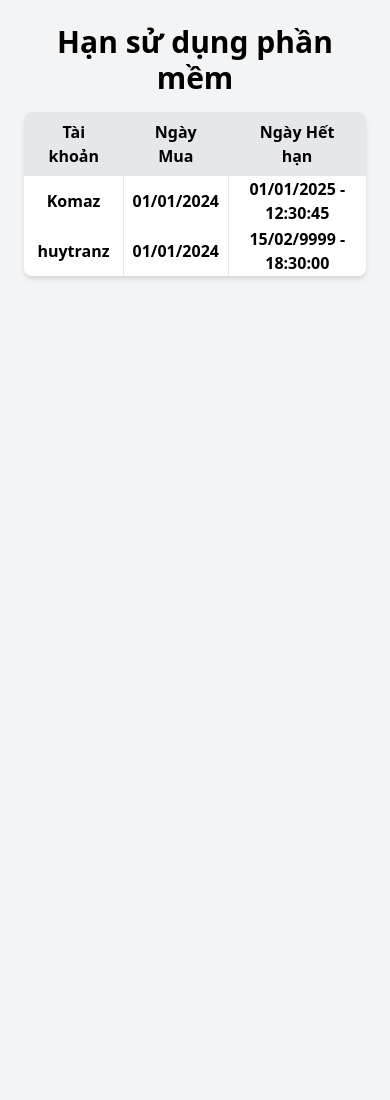
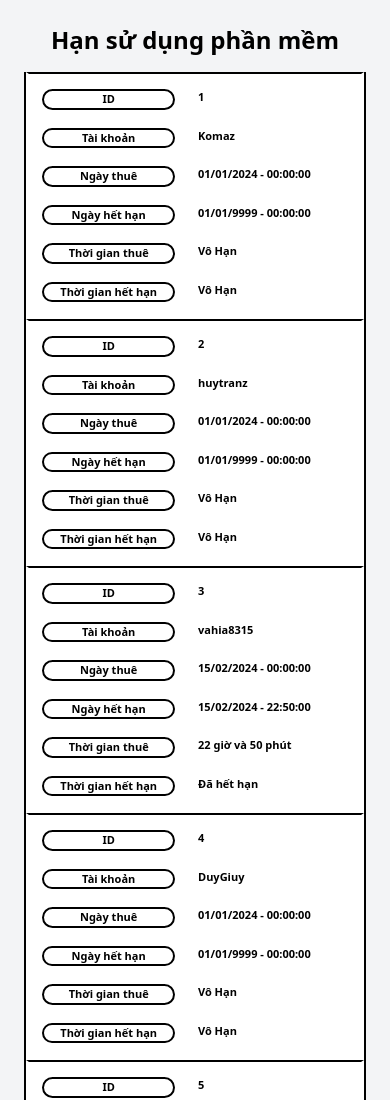
Before and after one commit to Huy-y/checkexpiry, a plain HTML site: page index.html in a window 390 px wide. Shown: the top 1100 px of the page. Before the commit the page ends 844 px from the top, so only its background shows below. Drawn offline with nearby package versions, Linux system fonts and the light colour scheme.

Commit message:
Add files via upload

```diff
--- a/index.html
+++ b/index.html
@@ -8,25 +8,34 @@
       href="https://cdn.jsdelivr.net/npm/tailwindcss@2.2.19/dist/tailwind.min.css"
       rel="stylesheet"
     />
-    <link rel="stylesheet" href="style.css" />
+    <link href="./style.css" rel="stylesheet" />
   </head>
+
   <body class="bg-gray-100 p-6">
-    <h2 class="text-3xl font-bold text-center mb-4">Hạn sử dụng phần mềm</h2>
+    <h2 class="md:text-3xl font-bold text-center mb-4 text-2xl">
+      Hạn sử dụng phần mềm
+    </h2>
+    <div>
       <table
         id="expiryTable"
-      class="mx-auto w-full bg-white shadow-md rounded-lg overflow-hidden"
+        class="w-full bg-white overflow-hidden md:shadow-lgmd:rounded-2xl"
       >
-      <thead class="bg-gray-200">
-        <tr>
-          <th class="px-4 py-2 text-center">Tài khoản</th>
-          <th class="px-4 py-2 text-center">Ngày Mua</th>
-          <th class="px-4 py-2 text-center">Ngày Hết hạn</th>
+        <thead class="hidden sm:table-header-group">
+          <tr class="bg-gray-400">
+            <th class="py-2 text-center">ID</th>
+            <th class="px-2 sm:px-4 py-2 text-center">Tài khoản</th>
+            <th class="px-2 sm:px-4 py-2 text-center">Ngày Thuê</th>
+            <th class="px-2 sm:px-4 py-2 text-center">Ngày Hết hạn</th>
+            <th class="px-2 sm:px-2 py-2 text-center">Thời gian thuê</th>
+            <th class="px-2 sm:px-2 py-2 text-center">Thời gian hết hạn</th>
           </tr>
         </thead>
-      <tbody>
+
+        <tbody id="tableBody" class="sm:hidden">
           <!-- Các hàng sẽ được thêm tự động từ JavaScript -->
         </tbody>
       </table>
+    </div>
 
     <script src="script.js"></script>
   </body>
--- a/script.js
+++ b/script.js
@@ -1,26 +1,207 @@
-// JavaScript code
 const expiryData = [
+  // Acc Player
   {
+    id: 1,
     account: "Komaz",
-    dateBuy: "01/01/2024",
-    dateExpiry: "01/01/2025 - 12:30:45",
+    dateBuy: "01/01/2024 - 00:00:00",
+    dateExpiry: "01/01/9999 - 00:00:00",
   },
   {
+    id: 2,
     account: "huytranz",
-    dateBuy: "01/01/2024",
-    dateExpiry: "15/02/9999 - 18:30:00",
+    dateBuy: "01/01/2024 - 00:00:00",
+    dateExpiry: "01/01/9999 - 00:00:00",
   },
-  // Thêm dữ liệu cho các tài khoản khác tùy theo nhu cầu của bạn
+  {
+    id: 3,
+    account: "vahia8315",
+    dateBuy: "15/02/2024 - 00:00:00",
+    dateExpiry: "15/02/2024 - 22:50:00",
+  },
+  {
+    id: 4,
+    account: "DuyGiuy",
+    dateBuy: "01/01/2024 - 00:00:00",
+    dateExpiry: "01/01/9999 - 00:00:00",
+  },
+  {
+    id: 5,
+    account: "HySatou",
+    dateBuy: "01/01/2024 - 00:00:00",
+    dateExpiry: "01/01/9999 - 00:00:00",
+  },
+  {
+    id: 6,
+    account: "HutCo",
+    dateBuy: "01/01/2024 - 00:00:00",
+    dateExpiry: "01/01/9999 - 00:00:00",
+  },
+  // Acc AutoClick
+  {
+    id: 7,
+    account: "OmaReturn",
+    dateBuy: "01/01/2024 - 00:00:00",
+    dateExpiry: "01/01/9999 - 00:00:00",
+  },
+  {
+    id: 8,
+    account: "JustPotato",
+    dateBuy: "01/01/2024 - 00:00:00",
+    dateExpiry: "01/01/9999 - 00:00:00",
+  },
+  {
+    id: 9,
+    account: "LightTeki",
+    dateBuy: "01/01/2024 - 00:00:00",
+    dateExpiry: "01/01/9999 - 00:00:00",
+  },
+  {
+    id: 10,
+    account: "khang6a4",
+    dateBuy: "01/01/2024 - 00:00:00",
+    dateExpiry: "01/01/9999 - 00:00:00",
+  },
+  {
+    id: 11,
+    account: "Trieocayy",
+    dateBuy: "01/01/2024 - 00:00:00",
+    dateExpiry: "01/01/9999 - 00:00:00",
+  },
+  {
+    id: 12,
+    account: "Cuei0h",
+    dateBuy: "01/01/2024 - 00:00:00",
+    dateExpiry: "01/01/9999 - 00:00:00",
+  },
 ];
 
 const tableBody = document.querySelector("#expiryTable tbody");
+const buyDateRegex = /^(\d{2})\/(\d{2})\/(\d{4}) - (\d{2}):(\d{2}):(\d{2})$/;
+const expiryDateRegex = /^(\d{2})\/(\d{2})\/(\d{4}) - (\d{2}):(\d{2}):(\d{2})$/;
 
 expiryData.forEach((data) => {
   const row = document.createElement("tr");
+
+  // Lấy các thành phần của ngày mua và ngày hết hạn từ chuỗi sử dụng regex
+  const buyDateMatch = data.dateBuy.match(buyDateRegex);
+  const expiryDateMatch = data.dateExpiry.match(expiryDateRegex);
+
+  // Trích xuất các thành phần của ngày mua và ngày hết hạn từ kết quả match
+  const DayBuy = buyDateMatch[1];
+  const MonthBuy = buyDateMatch[2];
+  const YearBuy = buyDateMatch[3];
+  const HourBuy = buyDateMatch[4];
+  const MinuteBuy = buyDateMatch[5];
+  const SecondBuy = buyDateMatch[6];
+
+  const DayExpiry = expiryDateMatch[1];
+  const MonthExpiry = expiryDateMatch[2];
+  const YearExpiry = expiryDateMatch[3];
+  const HourExpiry = expiryDateMatch[4];
+  const MinuteExpiry = expiryDateMatch[5];
+  const SecondExpiry = expiryDateMatch[6];
+
+  let duration;
+  let timeleft;
+
+  if (YearExpiry.includes("9999")) {
+    duration = "Vô Hạn";
+    timeleft = "Vô Hạn";
+  } else {
+    const buyDateTime = new Date(
+      YearBuy,
+      MonthBuy - 1,
+      DayBuy,
+      HourBuy,
+      MinuteBuy,
+      SecondBuy
+    );
+    const expiryDateTime = new Date(
+      YearExpiry,
+      MonthExpiry - 1,
+      DayExpiry,
+      HourExpiry,
+      MinuteExpiry,
+      SecondExpiry
+    );
+
+    timeleft = calculateTimeLeft(expiryDateTime);
+    const diffInMs = expiryDateTime - buyDateTime;
+    const days = Math.floor(diffInMs / (1000 * 60 * 60 * 24));
+    const hours = Math.floor(
+      (diffInMs % (1000 * 60 * 60 * 24)) / (1000 * 60 * 60)
+    );
+    const minutes = Math.floor((diffInMs % (1000 * 60 * 60)) / (1000 * 60));
+    const seconds = Math.floor((diffInMs % (1000 * 60)) / 1000);
+
+    if (days > 365) {
+      const years = Math.floor(days / 365);
+      const remainingDays = days % 365;
+      if (remainingDays === 0) {
+        duration = `${years} năm`;
+      } else {
+        duration = `${years} năm và ${remainingDays} ngày`;
+      }
+    } else {
+      if (days > 0) {
+        duration = `${days} ngày và ${hours} giờ`;
+      } else if (hours > 0) {
+        duration = `${hours} giờ và ${minutes} phút`;
+      } else if (minutes > 1) {
+        duration = `${minutes} phút và ${seconds} giây`;
+      } else if (minutes === 1) {
+        duration = `1 phút`;
+      } else {
+        duration = `${seconds} giây`;
+      }
+    }
+  }
+
+  // Tạo nội dung cho hàng
   row.innerHTML = `
-        <td class="font-semibold text-center border-r">${data.account}</td>
-        <td class="font-semibold text-center border-r">${data.dateBuy}</td>
-        <td class="font-semibold text-center">${data.dateExpiry}</td>
-    `;
+        <td class="font-semibold py-2 text-center border-r border-t">${data.id}</td>
+        <td class="font-semibold py-2 text-center border-r border-t">${data.account}</td>
+        <td class="font-semibold py-2 text-center border-r border-t">${data.dateBuy}</td>
+        <td class="font-semibold py-2 text-center border-r border-t">${data.dateExpiry}</td>
+        <td class="font-semibold py-2 text-center border-r border-t">${duration}</td>
+        <td class="font-semibold py-2 text-center border-t">${timeleft}</td>
+      `;
+
+  // Thêm hàng vào bảng
   tableBody.appendChild(row);
 });
+
+// Tính toán thời gian còn lại từ thời điểm hiện tại đến thời điểm hết hạn
+function calculateTimeLeft(expiryDateTime) {
+  const now = new Date(); // Thời gian hiện tại
+
+  // Tính toán sự khác biệt giữa thời gian hiện tại và thời gian hết hạn
+  let diffInMs = expiryDateTime - now.getTime();
+  let timeleft = "";
+
+  // Nếu thời gian còn lại nhỏ hơn hoặc bằng 0, nghĩa là đã hết hạn
+  if (diffInMs <= 0) {
+    timeleft = "Đã hết hạn";
+  } else {
+    // Chuyển đổi thời gian còn lại thành giờ, phút và giây
+    const days = Math.floor(diffInMs / (1000 * 60 * 60 * 24));
+    diffInMs %= 1000 * 60 * 60 * 24;
+    const hours = Math.floor(diffInMs / (1000 * 60 * 60));
+    diffInMs %= 1000 * 60 * 60;
+    const minutes = Math.floor(diffInMs / (1000 * 60));
+    diffInMs %= 1000 * 60;
+    const seconds = Math.floor(diffInMs / 1000);
+    // Kiểm tra nếu năm hết hạn là 9999 thì trả về "Vô Hạn"
+    if (days > 0) {
+      timeleft += `${days} ngày `;
+    } else if (hours > 0) {
+      timeleft += `${hours} giờ `;
+    } else if (minutes > 0) {
+      timeleft += `${minutes} phút `;
+    } else {
+      timeleft += `${seconds} giây`;
+    }
+  }
+
+  return timeleft;
+}
--- /dev/null
+++ b/style.css
@@ -0,0 +1,166 @@
+@media (max-width: 400px){
+  /* Ẩn tiêu đề bảng trên điện thoại di động */
+  table#expiryTable thead {
+    display: none;
+  }
+
+  /* Hiển thị mỗi dòng dữ liệu là một phần tử block */
+  table#expiryTable tbody tr {
+    display: block;
+    padding-bottom: 10px;
+    font-size: 11px;
+  }
+
+  table#expiryTable tbody {
+    background-color:  #ffffff;
+    border-left: 2px solid #000000;
+    border-right: 2px solid #000000;
+    border-bottom: 2px solid #000000;
+  }
+
+  /* Định dạng cho mỗi dòng dữ liệu */
+  table#expiryTable tbody tr td {
+    display: block;
+    text-align: left;
+    font-weight: bold;
+    padding-left: 50%;
+    position: relative;
+    border: solid #ffffff;
+  }
+
+  /* Định dạng cho mỗi phần tử tiêu đề */
+  table#expiryTable tbody tr td:before {
+    position: absolute;
+    left: 4%;
+    width: 40%;
+    display: block;
+    border: 2px solid #000000;
+    border-radius: 20px;
+    font-weight: bold;
+    text-align: center;
+  }
+
+  table#expiryTable tbody tr td:nth-child(1) {
+    border-top: 2px solid #000000;
+    padding-top: 15px;
+  }
+
+  /* Định dạng cho từng tiêu đề */
+  table#expiryTable tbody tr td:nth-child(1)::before {
+    content: "ID"; /* Text bạn muốn hiển thị cho ô số 1 */
+  }
+  table#expiryTable tbody tr td:nth-child(2)::before {
+    content: "Tài khoản"; /* Text bạn muốn hiển thị cho ô số 2 */
+  }
+  table#expiryTable tbody tr td:nth-child(3)::before {
+    content: "Ngày thuê"; /* Text bạn muốn hiển thị cho ô số 3 */
+  }
+  table#expiryTable tbody tr td:nth-child(4)::before {
+    content: "Ngày hết hạn"; /* Text bạn muốn hiển thị cho ô số 4 */
+  }
+  table#expiryTable tbody tr td:nth-child(5)::before {
+    content: "Thời gian thuê"; /* Text bạn muốn hiển thị cho ô số 5 */
+  }
+  table#expiryTable tbody tr td:nth-child(6)::before {
+    content: "Thời gian hết hạn"; /* Text bạn muốn hiển thị cho ô số 6 */
+  }
+}
+
+@media (min-width: 400px) and (max-width: 640px){
+  /* Ẩn tiêu đề bảng trên điện thoại di động */
+  table#expiryTable thead {
+    display: none;
+  }
+
+  /* Hiển thị mỗi dòng dữ liệu là một phần tử block */
+  table#expiryTable tbody tr {
+    display: block;
+    padding-bottom: 15px;
+    font-size: 16px;
+  }
+
+  table#expiryTable tbody {
+    background-color:  #ffffff;
+    border-left: 2px solid #000000;
+    border-right: 2px solid #000000;
+    border-bottom: 2px solid #000000;
+  }
+
+  /* Định dạng cho mỗi dòng dữ liệu */
+  table#expiryTable tbody tr td {
+    display: block;
+    text-align: left;
+    font-weight: bold;
+    padding-left: 50%;
+    position: relative;
+    border: solid #ffffff;
+  }
+
+  /* Định dạng cho mỗi phần tử tiêu đề */
+  table#expiryTable tbody tr td:before {
+    position: absolute;
+    left: 4%;
+    width: 40%;
+    display: block;
+    border: 2px solid #000000;
+    border-radius: 20px;
+    font-weight: bold;
+    text-align: center;
+  }
+
+  table#expiryTable tbody tr td:nth-child(1) {
+    border-top: 2px solid #000000;
+    padding-top: 20px;
+  }
+
+  /* Định dạng cho từng tiêu đề */
+  table#expiryTable tbody tr td:nth-child(1)::before {
+    content: "ID"; /* Text bạn muốn hiển thị cho ô số 1 */
+  }
+  table#expiryTable tbody tr td:nth-child(2)::before {
+    content: "Tài khoản"; /* Text bạn muốn hiển thị cho ô số 2 */
+  }
+  table#expiryTable tbody tr td:nth-child(3)::before {
+    content: "Ngày thuê"; /* Text bạn muốn hiển thị cho ô số 3 */
+  }
+  table#expiryTable tbody tr td:nth-child(4)::before {
+    content: "Ngày hết hạn"; /* Text bạn muốn hiển thị cho ô số 4 */
+  }
+  table#expiryTable tbody tr td:nth-child(5)::before {
+    content: "Thời gian thuê"; /* Text bạn muốn hiển thị cho ô số 5 */
+  }
+  table#expiryTable tbody tr td:nth-child(6)::before {
+    content: "Thời gian hết hạn"; /* Text bạn muốn hiển thị cho ô số 6 */
+  }
+}
+
+/* Dành cho màn hình lớn hơn (máy tính) */
+@media (min-width: 641px) {
+  /* Hiển thị tiêu đề bảng trên máy tính */
+  table#expiryTable thead {
+    display: table-header-group;
+  }
+  /* Hiển thị lại các phần tử tbody, tr, td trên máy tính */
+  table#expiryTable tbody {
+    display: table-row-group;
+  }
+  table#expiryTable tbody tr {
+    display: table-row;
+  }
+  table#expiryTable tbody td {
+    display: table-cell;
+    vertical-align: middle;
+  }
+  /* Đặt lại các ô dữ liệu cho các cột cụ thể */
+  table#expiryTable tbody td:nth-child(1) {
+    text-align: center;
+    width: 10%;
+  }
+  table#expiryTable tbody td:nth-child(2),
+  table#expiryTable tbody td:nth-child(3),
+  table#expiryTable tbody td:nth-child(4),
+  table#expiryTable tbody td:nth-child(5),
+  table#expiryTable tbody td:nth-child(6) {
+    text-align: center;
+  }
+}
```
Lines whose indentation alone changed are shown as unchanged.
